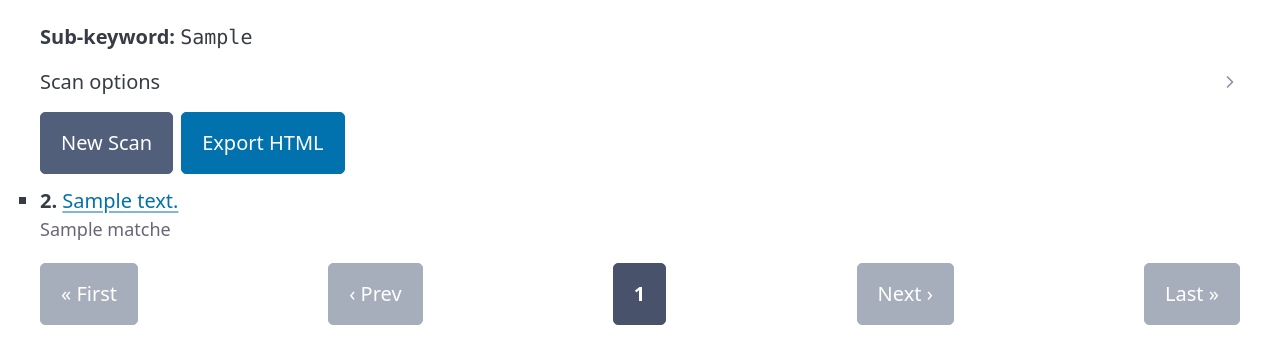
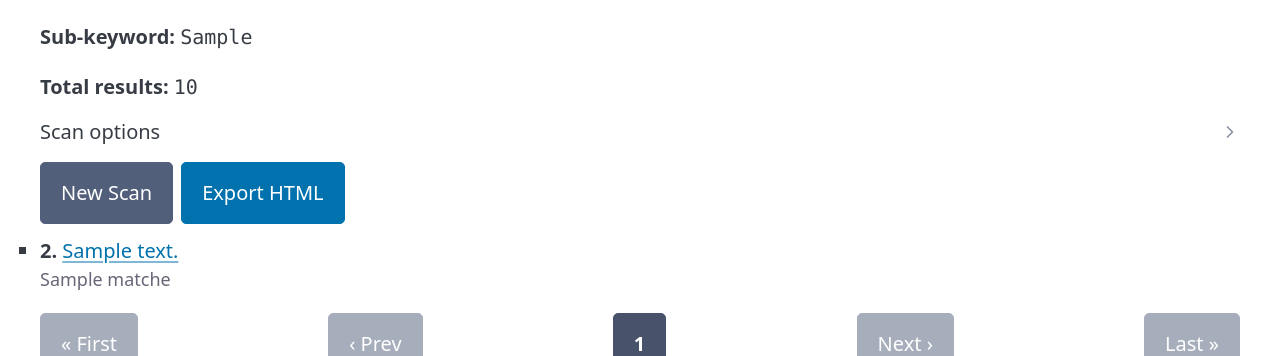
Before and after one commit to remembrance1/forum-webscraper, a Flask app: template templates/results.html in a window 1280 px wide. Shown: the part 190-546 px from the top of the page. Run offline with Flask 3, Linux system fonts and the light colour scheme; the template is opened without the code that fills it: most values are stand-ins (such as "Sample title", 1, 10 or a date in 2020); some libraries are stand-ins or nearby versions.

Commit message:
subkeyword inclusion

```diff
--- a/templates/results.html
+++ b/templates/results.html
@@ -9,6 +9,10 @@
   <p>
     <strong>Sub-keyword:</strong>
     <span class="mono">{{ sub_keyword if sub_keyword else 'NA' }}</span>
+  </p>
+  <p>
+    <strong>Total results:</strong>
+    <span class="mono">{{ total }}</span>
   </p>
 
   <details>
```
